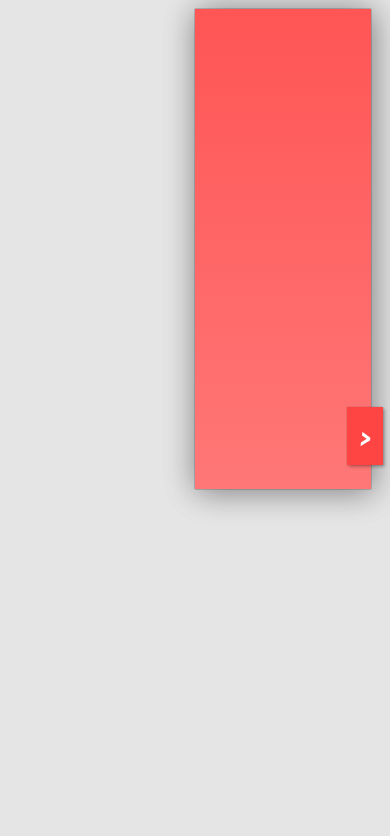
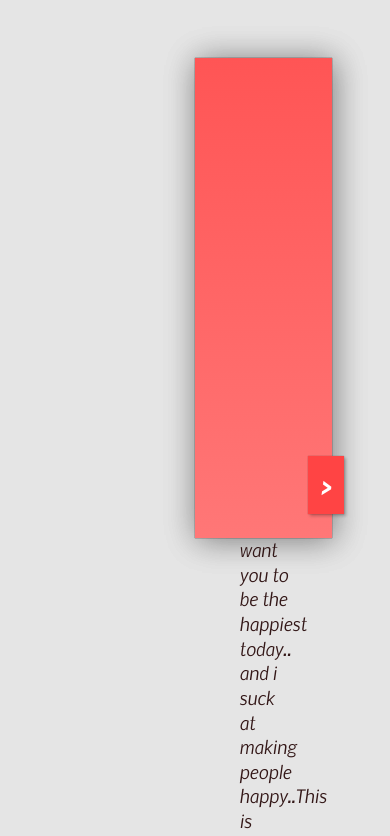
Before and after one commit to cpf2021-gif/birthday-card, a website built with Vite: page index.html in a window 390 px wide. Shown: the top 836 px of the page. Built offline with nearby package versions, Linux system fonts and the light colour scheme.

Commit message:
give up phone mode

```diff
--- a/index.html
+++ b/index.html
@@ -9,7 +9,7 @@
     <div id="card">
       <div id="card-inside">
         <div class="wrap">
-          <p>Hey son,</p>
+          <p>Hey belle,</p>
           <p>
             I lost the message inside the card 2 times.. and i realsied i am
             slow at this :'(
@@ -20,8 +20,8 @@
             my word..
           </p>
           <p>
-            I will be there with you in your heart and soul whenever you seek
-            me. I love you.
+            最后
+            I love you.
           </p>
           <p>always.</p>
           <p class="signed">CPF</p>
@@ -30,7 +30,7 @@
 
       <div id="card-front">
         <div class="wrap">
-          <!-- <h1>Happy Birthday!</h1>  -->
+          <!-- <h1>Happy Birthday!</h1> -->
         </div>
         <button id="open">&gt;</button>
         <button id="close">&lt;</button>
--- a/style.css
+++ b/style.css
@@ -183,31 +183,3 @@ footer {
   color: #888;
   text-align: center;
 }
-
-@media (max-width: 400px) {
-  .wrap {
-    padding: 0.5em 0.5em;
-    height: 80%;
-  }
-
-  h1 {
-    font-size: 20px;
-    text-align: left;
-  }
-  #card {
-    margin: 0 10px;
-    height: 100%;
-  }
-
-  #card-inside {
-    font-size: 10px;
-    line-height: 1.2;
-    font-family: 'Nobile';
-    color: #331717;
-    font-style: italic;
-  }
-  body {
-    background: #E5E5E5;
-    padding: 1px;
-  }
-}
```
